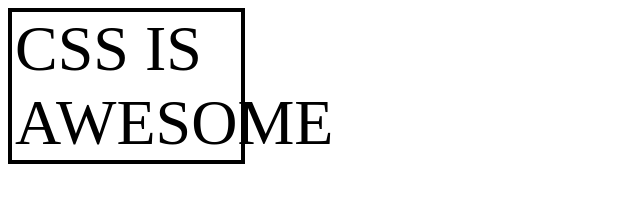
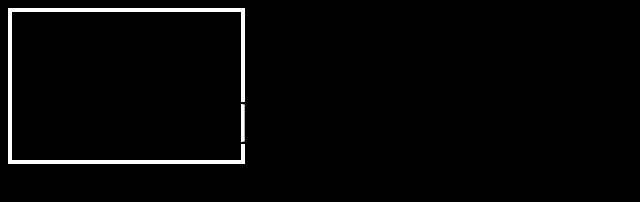
Before and after one commit to MikAoJk/css-is-awesome, a plain HTML site: page index.html in a window 1280 px wide. Shown: the whole page, without its empty margins (0-640 px from the left). Drawn offline with Linux system fonts and the light colour scheme.

Commit message:
Change body background to black and box border to white

```diff
--- a/styles.css
+++ b/styles.css
@@ -1,6 +1,10 @@
+body {
+  background-color: black;
+}
+
 .box {
   font-size:64px;
-  border:4px solid black;
+  border:4px solid white;
   padding:0px 3px;
   width:223px;
 }
```
